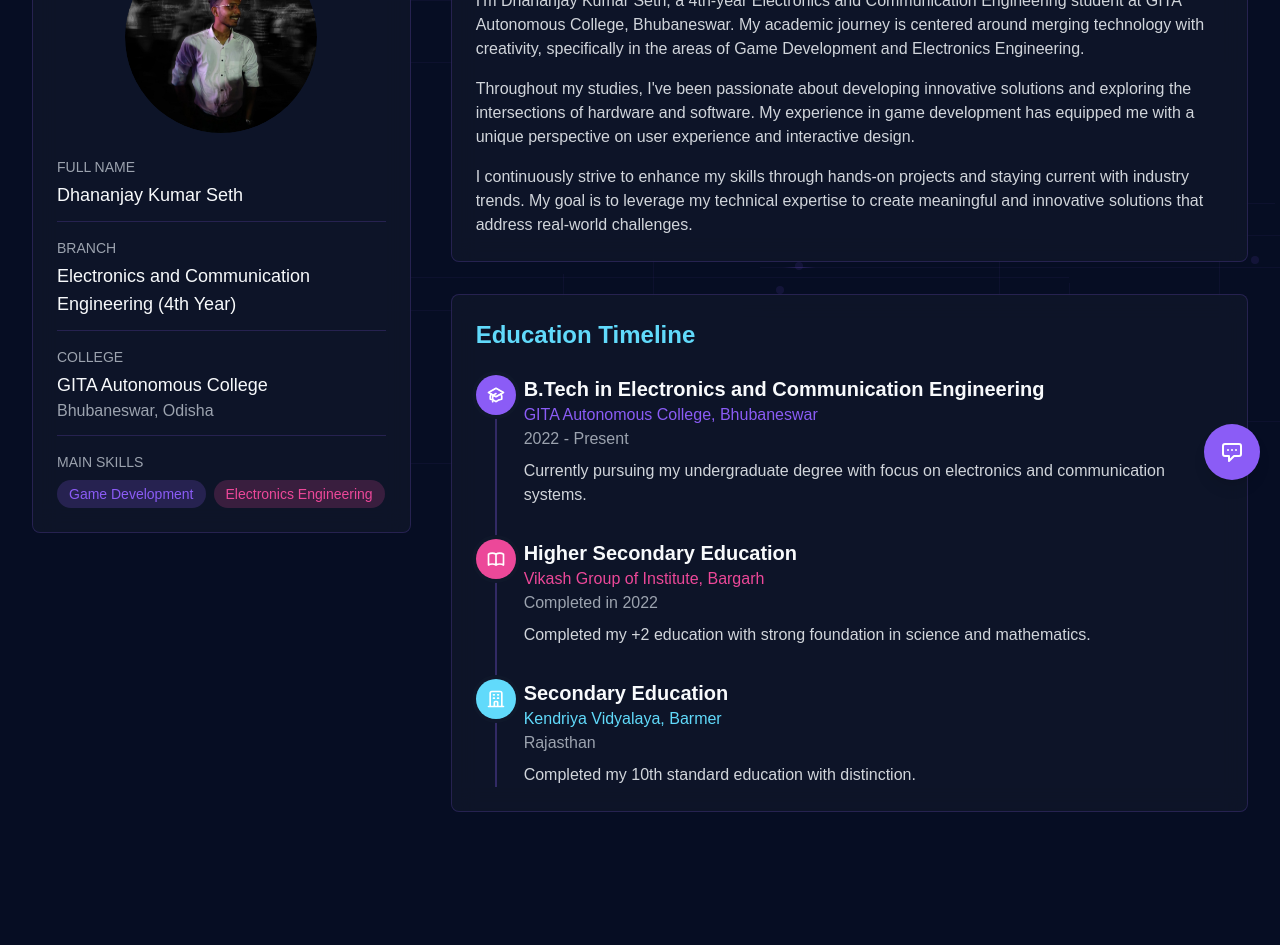
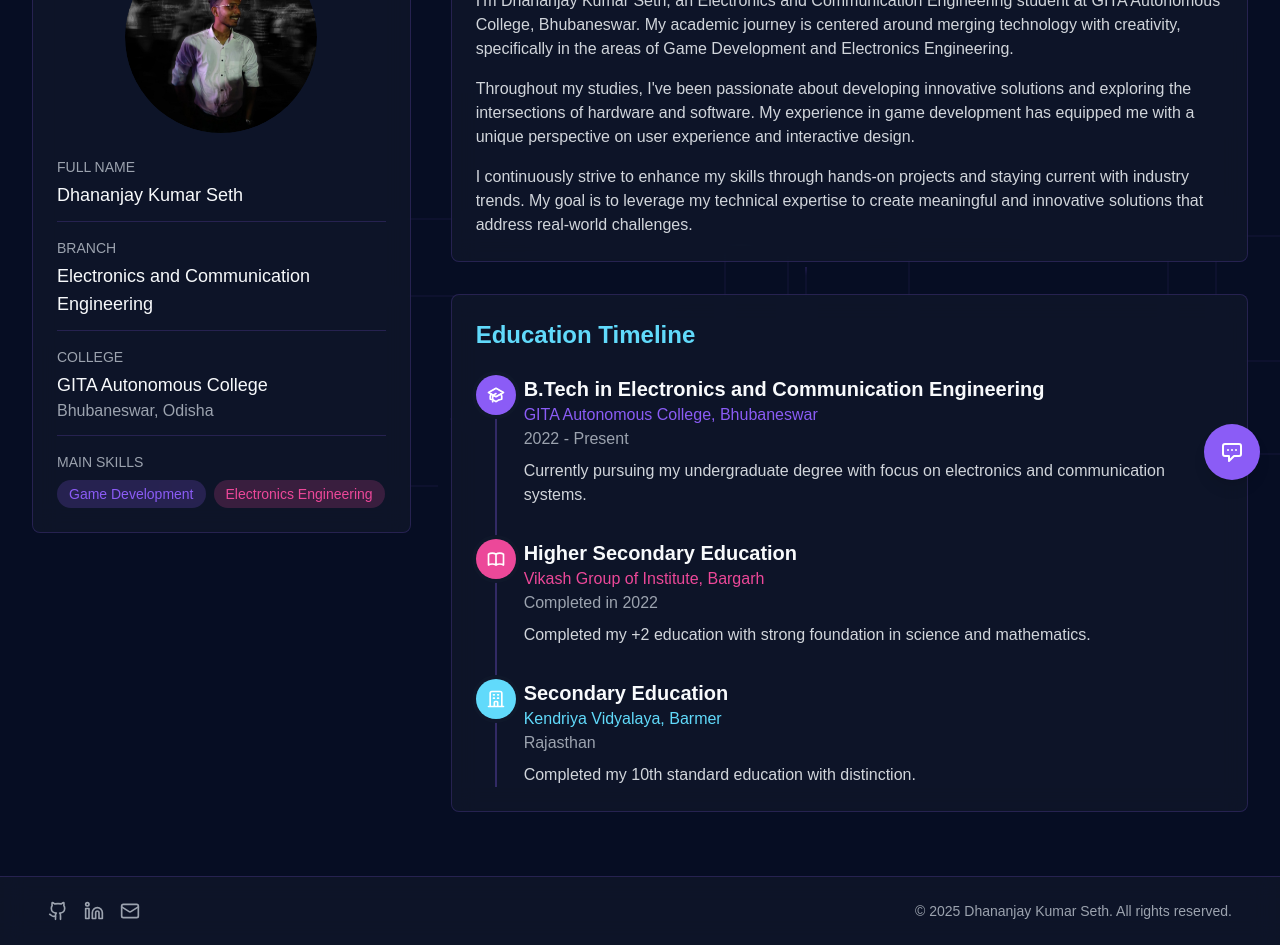
Before and after one commit to Dhananjay-ku-seth/lyra-digital-canvas, a React (Vite) app: page /about in a window 1280 px wide. Shown: the part 300-1245 px from the top of the page. Before the commit the page ends 1176 px from the top, so only its background shows below. Built offline with nearby package versions, Linux system fonts and the light colour scheme.

Commit message:
feat: Add background animation and footer
- Added a flowing animation to the background.
- Added a footer component.
- Removed "4th year" from the About page.

```diff
--- a/src/components/CircuitBackground.tsx
+++ b/src/components/CircuitBackground.tsx
@@ -1,7 +1,15 @@
 
+/**
+ * CircuitBackground Component
+ *
+ * Creates an animated tech-themed background with:
+ * - Circuit-like lines
+ * - Flowing current effects
+ * - Pulsing intersection points
+ * - Multiple layers of animation
+ */
 import { useEffect, useRef } from 'react';
 
-// This component creates the animated circuit background
 const CircuitBackground = () => {
   const containerRef = useRef<HTMLDivElement>(null);
 
@@ -11,108 +19,65 @@ const CircuitBackground = () => {
     const container = containerRef.current;
     const containerRect = container.getBoundingClientRect();
 
-    // Clear any existing elements
+    // Clear existing elements
     container.innerHTML = '';
 
-    // Create horizontal and vertical lines
-    const linesCount = Math.floor(containerRect.width / 100);
+    // Create flowing circuit lines
+    for (let i = 0; i < 20; i++) {
+      // Create horizontal lines with flow
+      const hLine = document.createElement('div');
+      hLine.className = 'circuit-line';
 
-    // Create horizontal lines
-    for (let i = 0; i < 15; i++) {
-      const line = document.createElement('div');
-      line.className = 'circuit-line';
-
-      // Randomize positions
       const top = Math.random() * containerRect.height;
       const left = Math.random() * containerRect.width * 0.8;
       const width = Math.random() * containerRect.width * 0.5 + 50;
 
-      line.style.top = `${top}px`;
-      line.style.left = `${left}px`;
-      line.style.width = `${width}px`;
-      line.style.height = '1px';
+      hLine.style.top = `${top}px`;
+      hLine.style.left = `${left}px`;
+      hLine.style.width = `${width}px`;
+      hLine.style.height = '2px';
 
-      container.appendChild(line);
+      // Add flowing current effect
+      const flow = document.createElement('div');
+      flow.className = 'circuit-flow';
+      hLine.appendChild(flow);
 
-      // Add pulse effect for some lines
-      if (Math.random() > 0.7) {
-        const pulse = document.createElement('div');
-        pulse.className = 'circuit-pulse animate-flow-right';
-        line.appendChild(pulse);
-      }
+      container.appendChild(hLine);
+
+      // Create vertical lines with flow
+      const vLine = document.createElement('div');
+      vLine.className = 'circuit-line';
+
+      const vTop = Math.random() * containerRect.height * 0.8;
+      const vLeft = Math.random() * containerRect.width;
+      const height = Math.random() * containerRect.height * 0.5 + 50;
+
+      vLine.style.top = `${vTop}px`;
+      vLine.style.left = `${vLeft}px`;
+      vLine.style.width = '2px';
+      vLine.style.height = `${height}px`;
+
+      // Add vertical flowing current
+      const vFlow = document.createElement('div');
+      vFlow.className = 'circuit-flow-vertical';
+      vLine.appendChild(vFlow);
+
+      container.appendChild(vLine);
     }
 
-    // Create vertical lines
-    for (let i = 0; i < 15; i++) {
-      const line = document.createElement('div');
-      line.className = 'circuit-line';
+    // Create intersection points
+    for (let i = 0; i < 30; i++) {
+      const point = document.createElement('div');
+      point.className = 'circuit-point';
 
-      // Randomize positions
-      const top = Math.random() * containerRect.height * 0.8;
-      const left = Math.random() * containerRect.width;
-      const height = Math.random() * containerRect.height * 0.5 + 50;
-
-      line.style.top = `${top}px`;
-      line.style.left = `${left}px`;
-      line.style.width = '1px';
-      line.style.height = `${height}px`;
-
-      container.appendChild(line);
-
-      // Add pulse effect for some lines
-      if (Math.random() > 0.7) {
-        const pulse = document.createElement('div');
-        pulse.className = 'circuit-pulse animate-flow-up';
-        line.appendChild(pulse);
-      }
-    }
-
-    // Create intersection dots
-    for (let i = 0; i < 20; i++) {
-      const dot = document.createElement('div');
-      dot.className = 'circuit-dot';
-
-      // Randomize positions
       const top = Math.random() * containerRect.height;
       const left = Math.random() * containerRect.width;
 
-      dot.style.top = `${top}px`;
-      dot.style.left = `${left}px`;
+      point.style.top = `${top}px`;
+      point.style.left = `${left}px`;
 
-      container.appendChild(dot);
+      container.appendChild(point);
     }
-
-    // Create animation interval to randomly add new pulses
-    const intervalId = setInterval(() => {
-      const lines = container.querySelectorAll('.circuit-line');
-      if (lines.length === 0) return;
-
-      // Select a random line
-      const randomLine = lines[Math.floor(Math.random() * lines.length)];
-
-      // Check if it already has a pulse
-      const existingPulse = randomLine.querySelector('.circuit-pulse');
-      if (existingPulse) return;
-
-      const pulse = document.createElement('div');
-      pulse.className = (randomLine as HTMLElement).style.height === '1px'
-        ? 'circuit-pulse animate-flow-right'
-        : 'circuit-pulse animate-flow-up';
-
-      randomLine.appendChild(pulse);
-
-      // Remove pulse after animation
-      setTimeout(() => {
-        if (randomLine.contains(pulse)) {
-          randomLine.removeChild(pulse);
-        }
-      }, 3000);
-
-    }, 800);
-
-    return () => {
-      clearInterval(intervalId);
-    };
   }, []);
 
   return (
--- /dev/null
+++ b/src/components/Footer.tsx
@@ -0,0 +1,55 @@
+
+/**
+ * Footer Component
+ *
+ * A responsive footer with social links and copyright information.
+ * Features:
+ * - Glassmorphism design
+ * - Responsive layout
+ * - Social media links
+ * - Copyright information
+ */
+import { Github, Linkedin, Mail } from 'lucide-react';
+
+const Footer = () => {
+  return (
+    <footer className="w-full py-6 px-4 bg-tech-dark/80 backdrop-blur-md border-t border-tech-purple/20 mt-auto">
+      <div className="container-custom">
+        <div className="flex flex-col md:flex-row justify-between items-center gap-4">
+          {/* Social Links */}
+          <div className="flex gap-4">
+            <a
+              href="https://github.com/yourusername"
+              target="_blank"
+              rel="noopener noreferrer"
+              className="text-gray-400 hover:text-tech-purple transition-colors"
+            >
+              <Github className="h-5 w-5" />
+            </a>
+            <a
+              href="https://linkedin.com/in/yourusername"
+              target="_blank"
+              rel="noopener noreferrer"
+              className="text-gray-400 hover:text-tech-purple transition-colors"
+            >
+              <Linkedin className="h-5 w-5" />
+            </a>
+            <a
+              href="mailto:your.email@example.com"
+              className="text-gray-400 hover:text-tech-purple transition-colors"
+            >
+              <Mail className="h-5 w-5" />
+            </a>
+          </div>
+
+          {/* Copyright */}
+          <p className="text-gray-400 text-sm">
+            © {new Date().getFullYear()} Dhananjay Kumar Seth. All rights reserved.
+          </p>
+        </div>
+      </div>
+    </footer>
+  );
+};
+
+export default Footer;
--- a/src/index.css
+++ b/src/index.css
@@ -124,4 +124,12 @@
   .circuit-pulse {
     @apply absolute h-1 w-8 bg-gradient-to-r from-transparent via-tech-purple to-transparent;
   }
+
+  .circuit-flow {
+    @apply absolute h-full w-8 bg-gradient-to-r from-transparent via-tech-purple to-transparent animate-flow-right;
+  }
+
+  .circuit-flow-vertical {
+    @apply absolute h-8 w-full bg-gradient-to-b from-transparent via-tech-purple to-transparent animate-flow-up;
+  }
 }
--- a/src/pages/About.tsx
+++ b/src/pages/About.tsx
@@ -1,6 +1,6 @@
-
 import CircuitBackground from '@/components/CircuitBackground';
 import Lyra from '@/components/Lyra';
+import Footer from '@/components/Footer';
 import { Avatar, AvatarImage, AvatarFallback } from '@/components/ui/avatar';
 
 /**
@@ -21,15 +21,14 @@ import { Avatar, AvatarImage, AvatarFallback } from '@/components/ui/avatar';
  */
 const About = () => {
   return (
-    <main className="min-h-screen pt-20 pb-16 relative">
-      {/* Circuit background for tech-themed design */}
+    <div className="min-h-screen flex flex-col">
+      <main className="flex-grow pt-20 pb-16 relative">
         <CircuitBackground />
 
         <div className="container-custom">
           {/* Page title with centered styling */}
           <h1 className="section-heading text-center mx-auto">About Me</h1>
 
-        {/* Grid layout for responsive design */}
           <div className="mt-16 grid grid-cols-1 lg:grid-cols-3 gap-10">
             {/* Left column - Profile & Personal Details */}
             <div className="col-span-1 animate-fade-in">
@@ -54,10 +53,10 @@ const About = () => {
                     <p className="text-lg font-medium">Dhananjay Kumar Seth</p>
                   </div>
 
-                {/* Branch and Academic Year */}
+                  {/* Branch - Updated to remove 4th year */}
                   <div className="border-b border-tech-purple/20 pb-3">
                     <h3 className="text-sm uppercase text-gray-400 mb-1">Branch</h3>
-                  <p className="text-lg font-medium">Electronics and Communication Engineering (4th Year)</p>
+                    <p className="text-lg font-medium">Electronics and Communication Engineering</p>
                   </div>
 
                   {/* College Details */}
@@ -81,12 +80,12 @@ const About = () => {
 
             {/* Right column - Biography & Education */}
             <div className="col-span-1 lg:col-span-2 space-y-8 animate-fade-in" style={{ animationDelay: '0.2s' }}>
-            {/* Biography Section */}
+              {/* Biography Section - Updated to remove 4th year */}
               <div className="bg-tech-dark/80 backdrop-blur-md p-6 rounded-lg border border-tech-purple/20 card-hover">
                 <h2 className="text-2xl font-bold mb-4 text-tech-lightBlue">Biography</h2>
                 <div className="space-y-4 text-gray-300">
                   <p>
-                  I'm Dhananjay Kumar Seth, a 4th-year Electronics and Communication Engineering student at GITA Autonomous College, Bhubaneswar.
+                    I'm Dhananjay Kumar Seth, an Electronics and Communication Engineering student at GITA Autonomous College, Bhubaneswar.
                     My academic journey is centered around merging technology with creativity, specifically in the areas of Game Development and Electronics Engineering.
                   </p>
                   <p>
@@ -161,9 +160,11 @@ const About = () => {
           </div>
         </div>
 
-      {/* LYRA AI Assistant with context-aware message */}
+        {/* LYRA AI Assistant */}
         <Lyra initialMessage="This is Dhananjay's About section. Would you like to know more about his education or skills? Feel free to ask me anything!" />
       </main>
+      <Footer />
+    </div>
   );
 };
 
```
Lines whose indentation alone changed are shown as unchanged.
